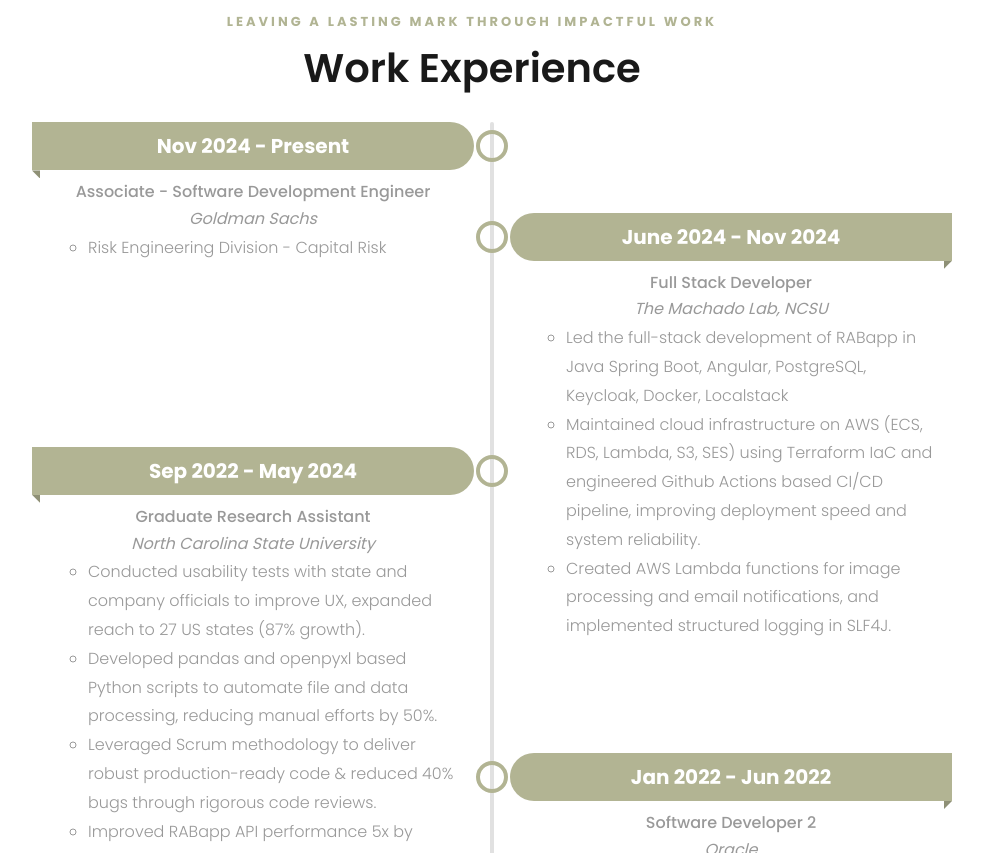
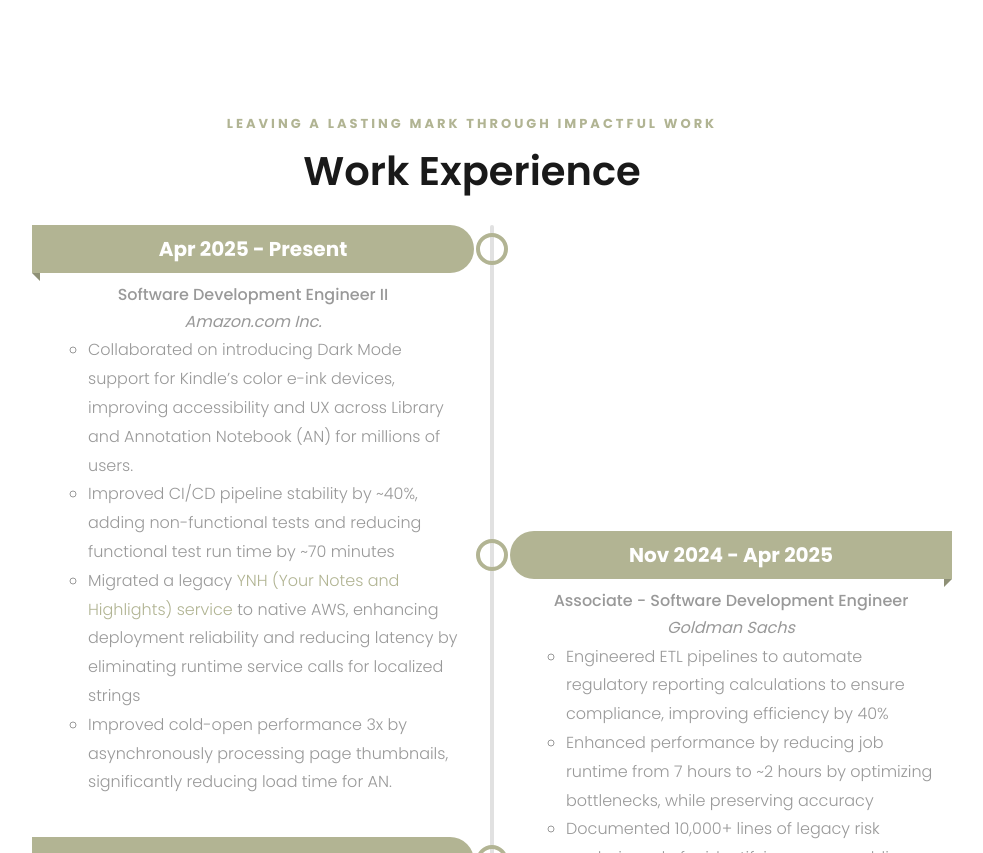
Before and after one commit to jayrajmulani/me, a plain HTML site: page index.html in a window 1280 px wide. Shown: the part 2840-3693 px from the top of the page, without its empty margins (168-1151 px from the left). Drawn offline with Linux system fonts and the light colour scheme; some packages are replaced by stand-ins of ours; no server answers.

Commit message:
chore: update experience / bio amazon

```diff
--- a/index.html
+++ b/index.html
@@ -165,8 +165,14 @@
 							<div class="col-md-12 heading-section ftco-animate">
 								<span class="subheading">Building impactful solutions, line by line</span>
 								<h2 class="mb-4" style="font-size: 34px; text-transform: capitalize;">About Me</h2>
-								<p>Hi, I'm Jayraj, a software development engineer at Goldman Sachs, where I contribute
-									to the Capital Risk team in the Risk Engineering Division. Each day presents new
+								<p>
+									Hi, I'm Jayraj, a software development engineer at Amazon, contributing to the
+									Kindle Annotations team. I'm focused on creating seamless and performant reading
+									experiences for millions of users.
+
+								</p>
+								<p> Prior to Amazon, I worked at Goldman Sachs, where I was a part of the Capital Risk
+									team in the Risk Engineering Division. Each day presents new
 									challenges that fuel my passion for problem-solving. I hold a Master's degree in
 									Computer Science from North Carolina State University. Alongside my technical
 									expertise in full-stack development, cloud platforms, and DevOps, I explore creative
@@ -225,11 +231,12 @@
 						<h2 class="h5 font-weight-bold text-center">Programming Languages</h2>
 						<ul class="list-unstyled">
 							<li><span class="fa fa-check mr-4 ml-4"></span>Java</li>
+							<li><span class="fa fa-check mr-4 ml-4"></span>C++</li>
 							<li><span class="fa fa-check mr-4 ml-4"></span>Python</li>
 							<li><span class="fa fa-check mr-4 ml-4"></span>JavaScript</li>
 							<li><span class="fa fa-check mr-4 ml-4"></span>TypeScript</li>
 							<li><span class="fa fa-check mr-4 ml-4"></span>HTML/CSS</li>
-							<li><span class="fa fa-check mr-4 ml-4"></span>C/C++</li>
+							<li><span class="fa fa-check mr-4 ml-4"></span>C</li>
 							<li><span class="fa fa-check mr-4 ml-4"></span>Shell</li>
 						</ul>
 					</div>
@@ -278,12 +285,39 @@
 					<h2 class="mb-4">Work Experience</h2>
 					<ul class="experience-timeline-ul">
 						<li class="experience-timeline-li" style="--accent-color:#B2B493">
-							<div class="date">Nov 2024 - Present</div>
+							<div class="date">Apr 2025 - Present</div>
+							<div class="title">Software Development Engineer II</div>
+							<div class="subtitle"> Amazon.com Inc. </div>
+							<div class="descr">
+								<ul style="text-align:left">
+									<li> Collaborated on introducing Dark Mode support for Kindle’s color e-ink devices,
+										improving accessibility and UX across Library
+										and Annotation Notebook (AN) for millions of users. </li>
+									<li>Improved CI/CD pipeline stability by ~40%, adding non-functional tests and
+										reducing functional test run time by ~70 minutes</li>
+									<li>Migrated a legacy <a href="https://read.amazon.com/notebook">YNH (Your Notes and
+											Highlights) service</a> to native AWS, enhancing deployment reliability and
+										reducing
+										latency by eliminating runtime service calls for localized strings</li>
+									<li>Improved cold-open performance 3x by asynchronously processing page thumbnails,
+										significantly reducing load time for AN. </li>
+								</ul>
+							</div>
+						</li>
+						<li class="experience-timeline-li" style="--accent-color:#B2B493">
+							<div class="date">Nov 2024 - Apr 2025</div>
 							<div class="title">Associate - Software Development Engineer</div>
 							<div class="subtitle"> Goldman Sachs </div>
 							<div class="descr">
 								<ul style="text-align:left">
-									<li>Risk Engineering Division - Capital Risk</li>
+									<li>Engineered ETL pipelines to automate regulatory reporting calculations to ensure
+										compliance, improving efficiency by 40%
+									</li>
+									<li>Enhanced performance by reducing job runtime from 7 hours to ~2 hours by
+										optimizing bottlenecks, while preserving accuracy
+									</li>
+									<li>Documented 10,000+ lines of legacy risk analysis code for identifying gaps,
+										enabling optimization and ensuring accuracy</li>
 								</ul>
 							</div>
 						</li>
```
